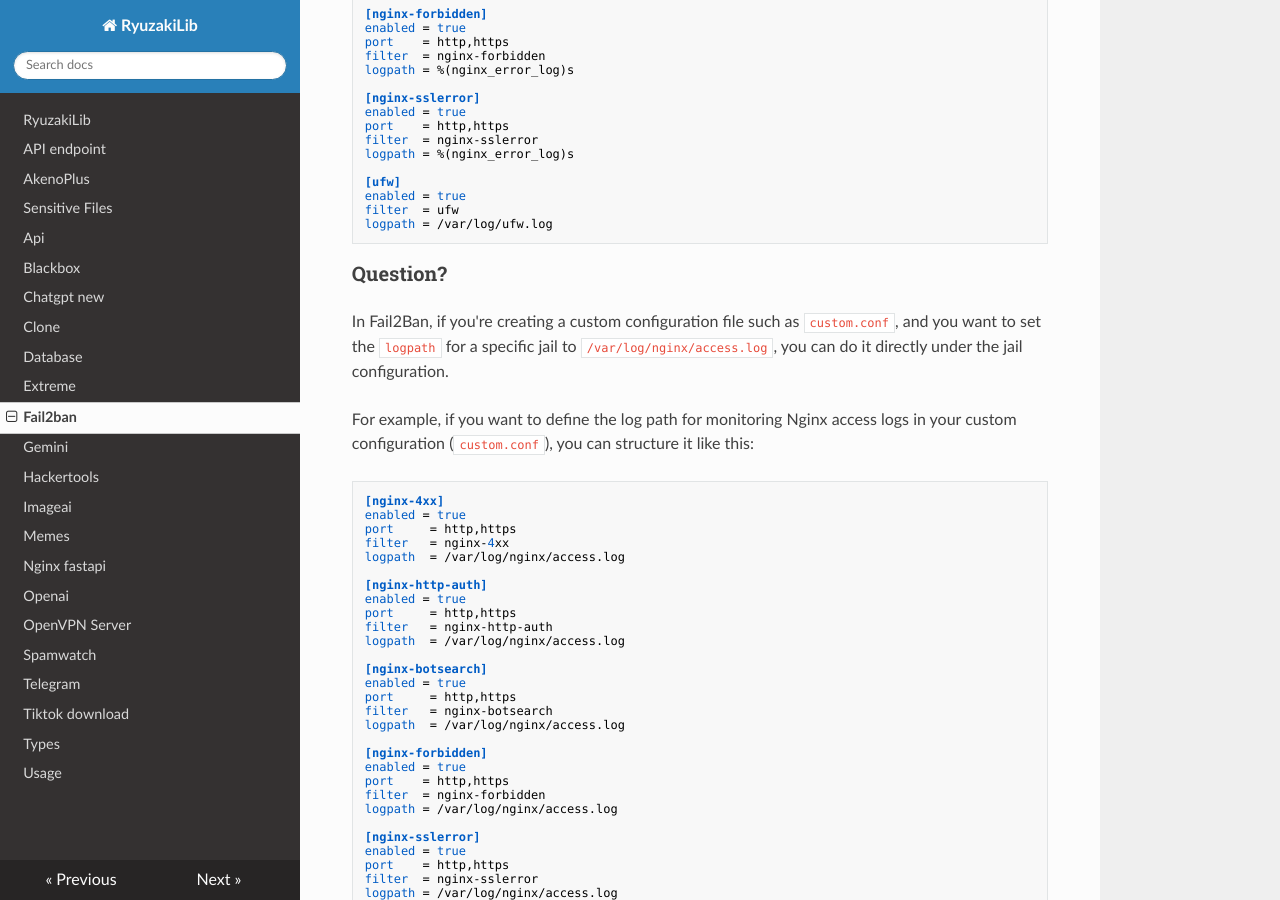
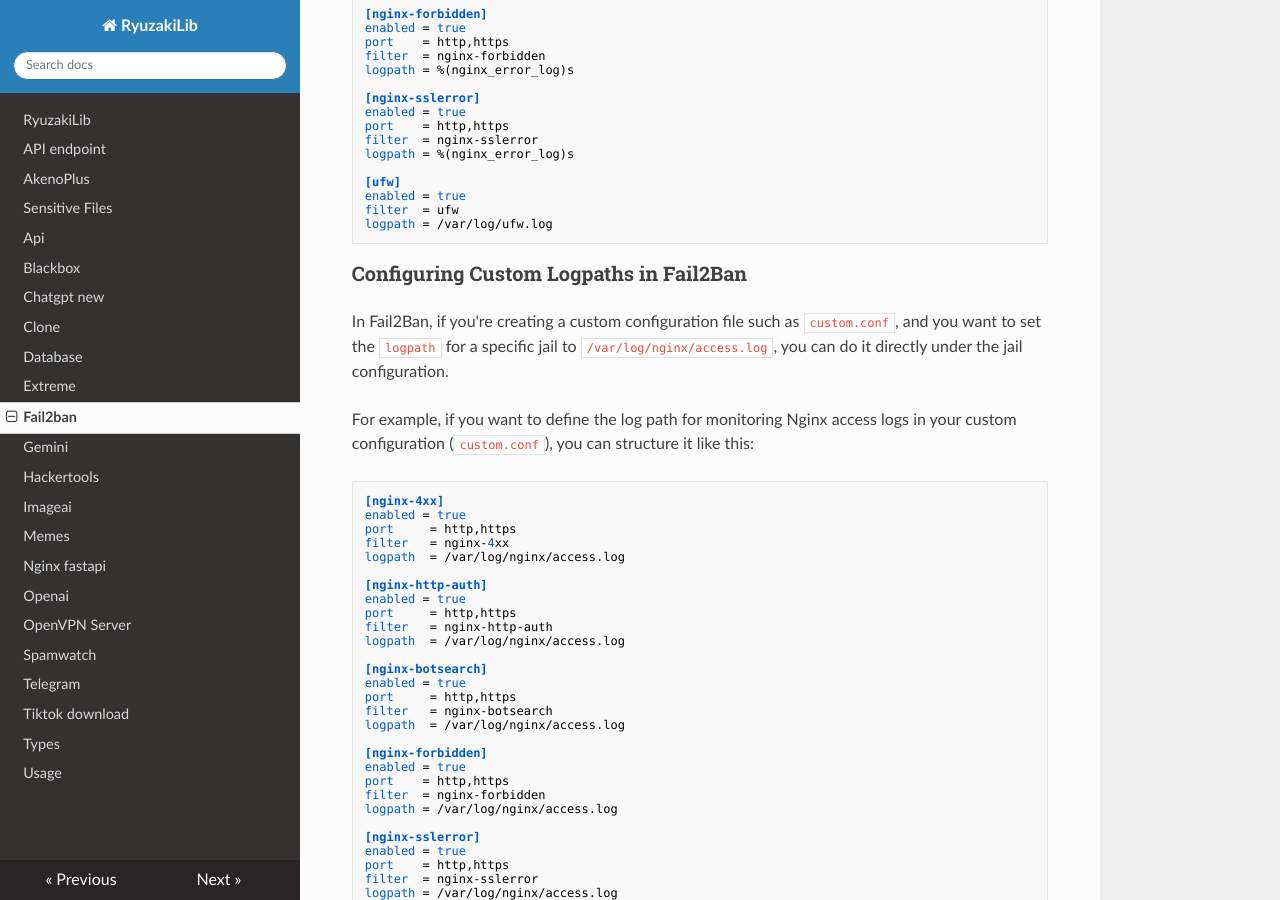
Before and after one commit to TeamKillerX/RyuzakiLib, an MkDocs documentation site: the page built from docs/fail2ban.md, in a window 1280 px wide and 900 px high, scrolled down 4198 px. Built offline with MkDocs 1.6.1, drawn with Linux system fonts in a browser that asks for light colours; nearby versions of some CDN libraries.

Commit message:
Update docs/fail2ban.md
Co-authored-by: sourcery-ai[bot] <58596630+sourcery-ai[bot]@users.noreply.github.com>

````diff
--- a/docs/fail2ban.md
+++ b/docs/fail2ban.md
@@ -222,7 +222,7 @@ enabled = true
 filter  = ufw
 logpath = /var/log/ufw.log
 ```
-### Question?
+### Configuring Custom Logpaths in Fail2Ban
 In Fail2Ban, if you're creating a custom configuration file such as `custom.conf`, and you want to set the `logpath` for a specific jail to `/var/log/nginx/access.log`, you can do it directly under the jail configuration.
 
 For example, if you want to define the log path for monitoring Nginx access logs in your custom configuration (`custom.conf`), you can structure it like this:
````
